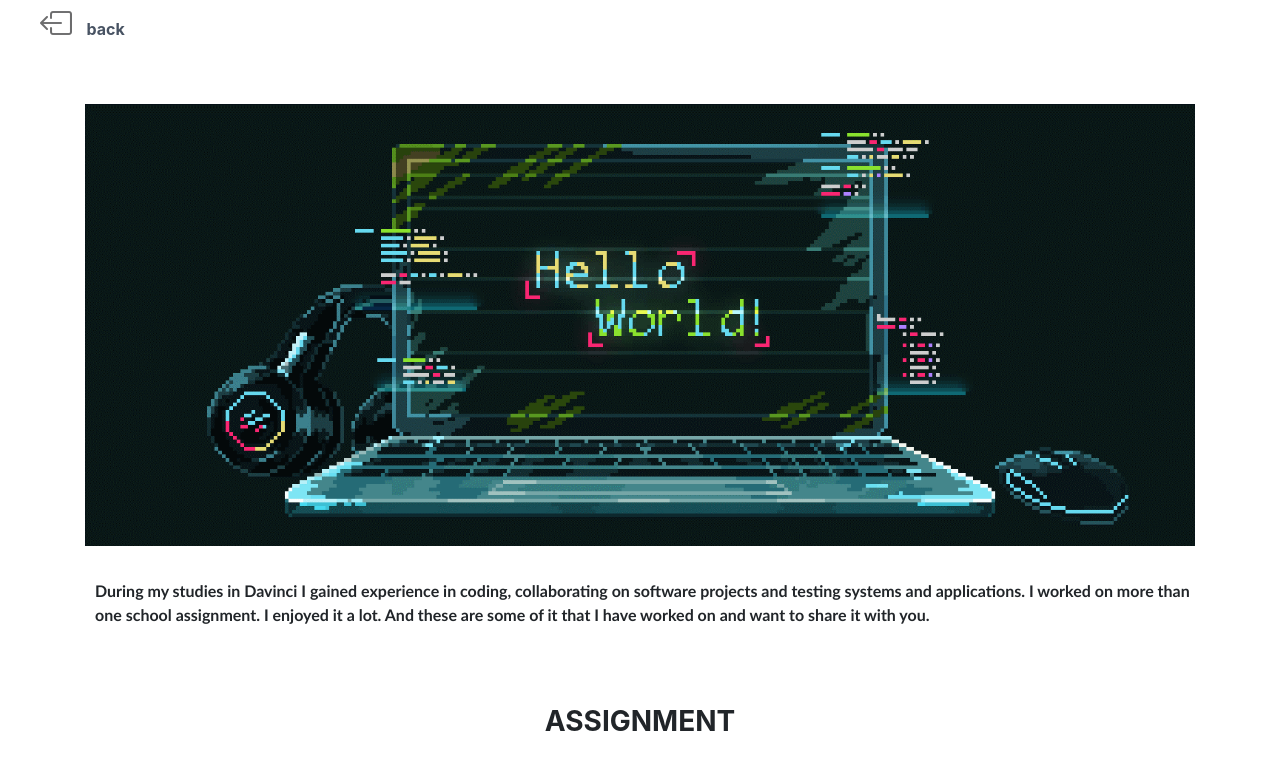
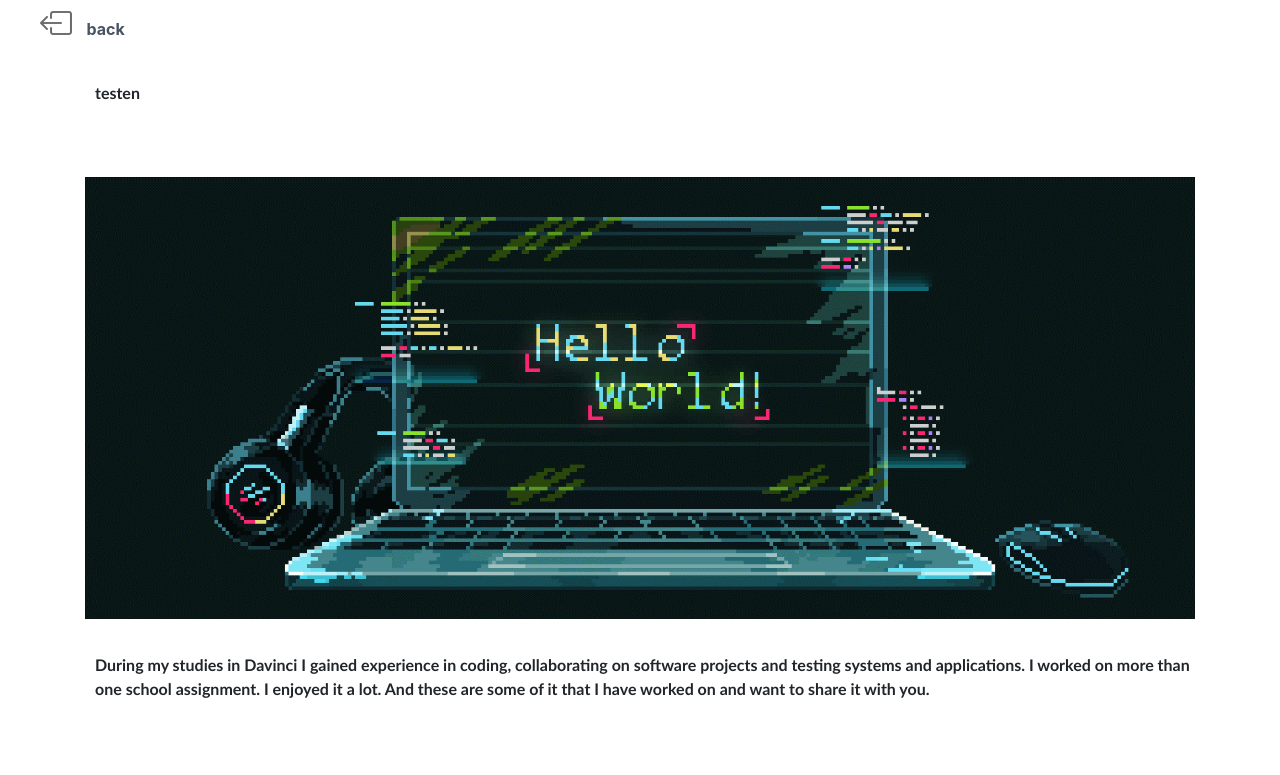
Before and after one commit to Isrvx0/hopeIsraa.github.io, a plain HTML site: page projects.html in a window 1280 px wide. Shown: the top 775 px of the page. Drawn offline with nearby package versions, Linux system fonts and the light colour scheme.

Commit message:
test my repo

```diff
--- a/projects.html
+++ b/projects.html
@@ -19,7 +19,7 @@
 
 
 		<div class="container project">
-
+			<p>testen</p>
 			<img src="image/header1.gif" alt=" A day in the of a software developer"  class="img-fluid">
 			<p> During my studies in Davinci I gained experience in coding, collaborating on software projects and testing systems and applications. I worked on more than one school assignment. I enjoyed it a lot. And these are some of it that I have worked on and want to share it with you. </P>
 
```
